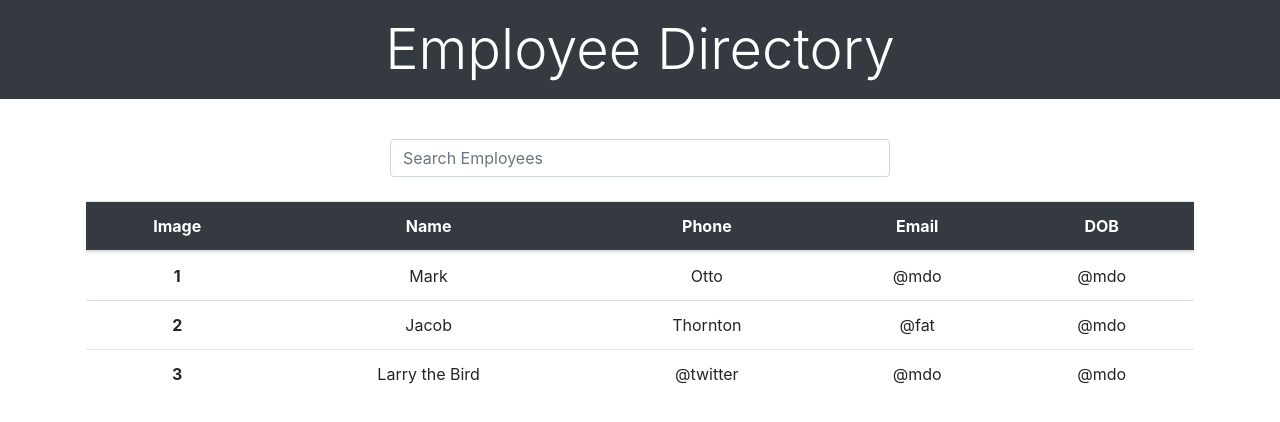
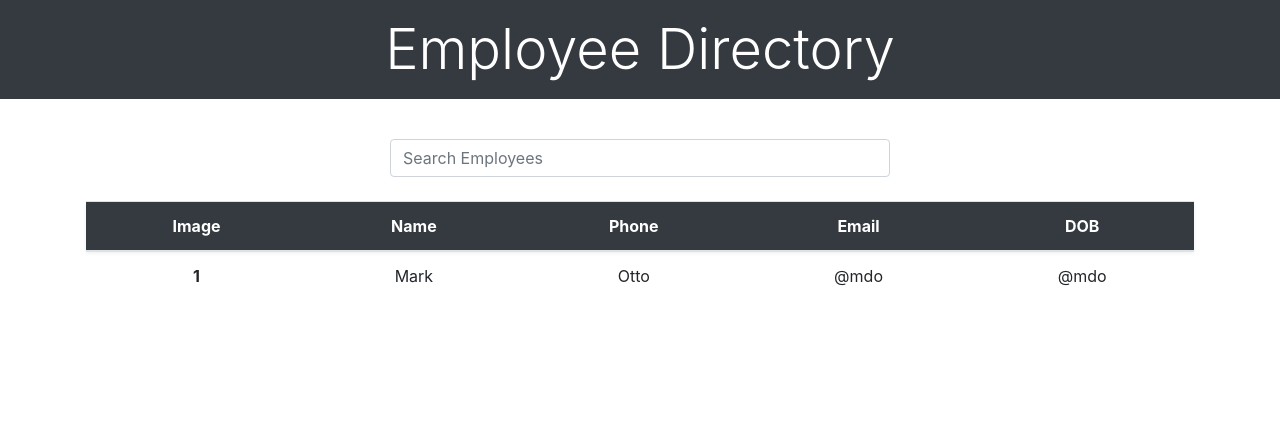
Before and after one commit to kelly70ve/employee-directory, a React (Create React App) app: page / in a window 1280 px wide. Shown: the top 422 px of the page. Built offline with nearby package versions, Linux system fonts and the light colour scheme.

Commit message:
table: extracted Trow to it's own component

```diff
--- a/src/components/Tbody/index.js
+++ b/src/components/Tbody/index.js
@@ -1,32 +1,11 @@
 import React from "react";
+import Trow from "../Trow";
 
 function Tbody() {
   return (
     <tbody>
-      <tr>
-        <th>1</th>
-        <td>Mark</td>
-        <td>Otto</td>
-        <td>@mdo</td>
-        <td>@mdo</td>
-      </tr>
-      <tr>
-        <th>2</th>
-        <td>Jacob</td>
-        <td>Thornton</td>
-        <td>@fat</td>
-        <td>@mdo</td>
-      </tr>
-      <tr>
-        <th>3</th>
-        <td>Larry the Bird</td>
-        <td>@twitter</td>
-        <td>@mdo</td>
-        <td>@mdo</td>
-      </tr>
+      <Trow />
     </tbody>
-
-
   );
 }
 
--- /dev/null
+++ b/src/components/Trow/index.js
@@ -0,0 +1,15 @@
+import React from "react";
+
+function Tbody() {
+  return (
+    <tr>
+      <th>1</th>
+      <td>Mark</td>
+      <td>Otto</td>
+      <td>@mdo</td>
+      <td>@mdo</td>
+    </tr>
+  );
+}
+
+export default Tbody;
```
